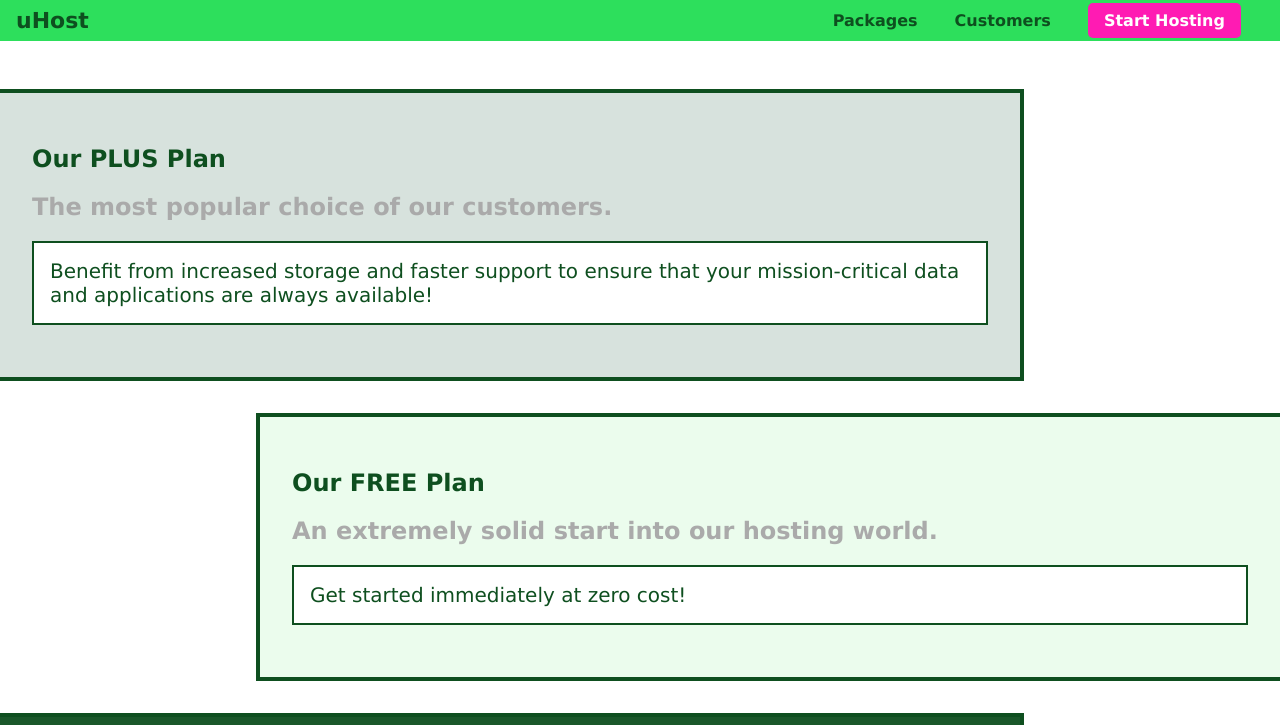
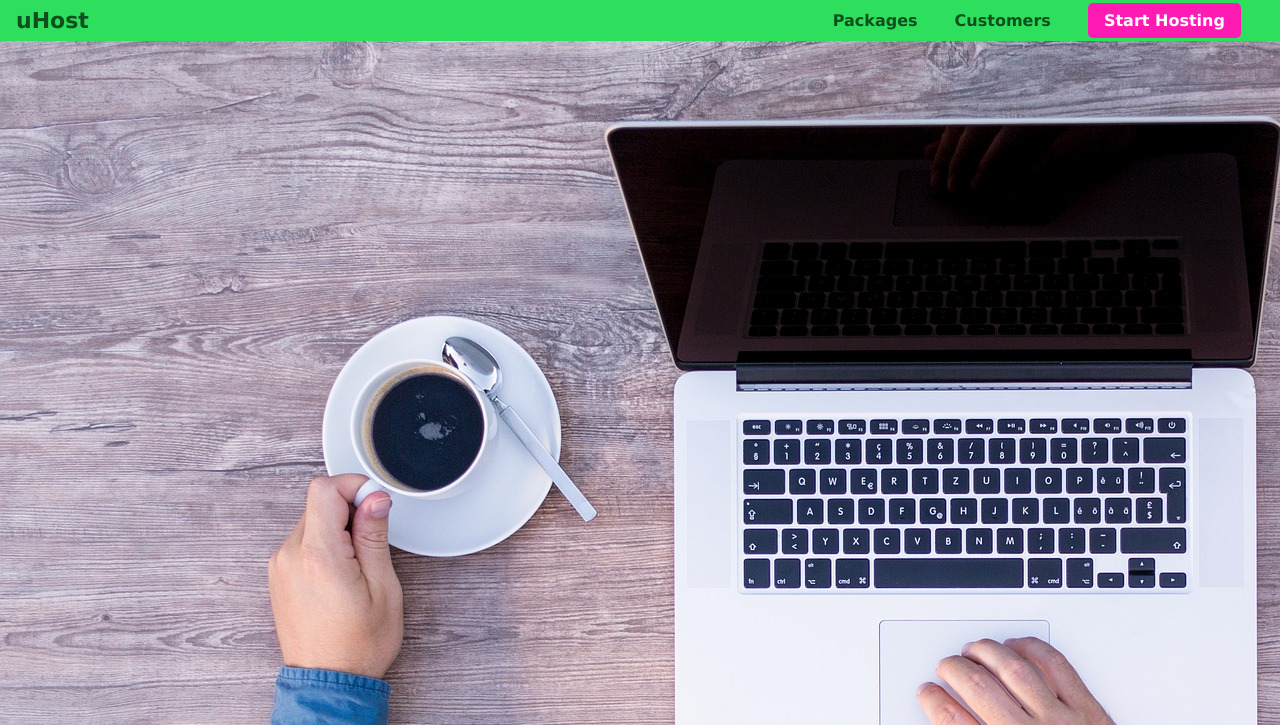
Before and after one commit to RayyanX95/uHost, a plain HTML site: page packages/index.html in a window 1280 px wide. Shown: the top 725 px of the page. Drawn offline with Linux system fonts and the light colour scheme.

Commit message:
Add background image to packages page

```diff
--- a/packages/index.html
+++ b/packages/index.html
@@ -12,6 +12,9 @@
 </head>
 
 <body>
+  <div class="background">
+
+  </div>
   <header class="main-header">
     <div>
       <a href="../index.html" class="main-header__brand">
--- a/packages/packages.css
+++ b/packages/packages.css
@@ -2,6 +2,13 @@
 
 main {
   padding-top: 32px;
+}
+
+.background {
+  background: url("../images/plans-background.jpg");
+  width: 100%;
+  height: 100%;
+  position: fixed;
 }
 
 .package {
--- a/shared.css
+++ b/shared.css
@@ -6,12 +6,13 @@
 body {
   font-family: 'Lucida Sans', 'Lucida Sans Regular', 'Lucida Grande',
     'Lucida Sans Unicode', Geneva, Verdana, sans-serif;
-  margin: 0 0 50px 0;
+  margin: 0;
 }
 
 .main-header {
   background-color: #2ddf5c;
   width: 100%;
+  position: fixed;
   padding: 8px 16px;
 }
 
@@ -77,6 +78,7 @@ body {
 .main-footer {
   background-color: #000;
   padding: 32px;
+  padding-bottom: 100px;
   margin-top: 48px;
 }
 
```
Also changed, not shown: images/plans-background.jpg (added).
